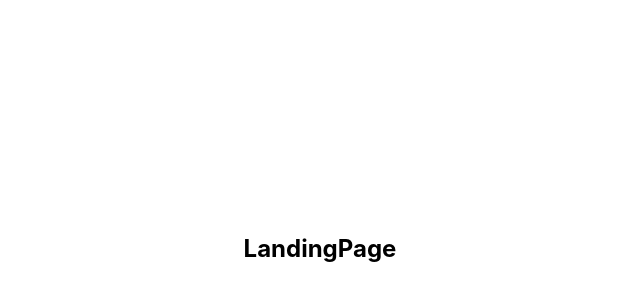
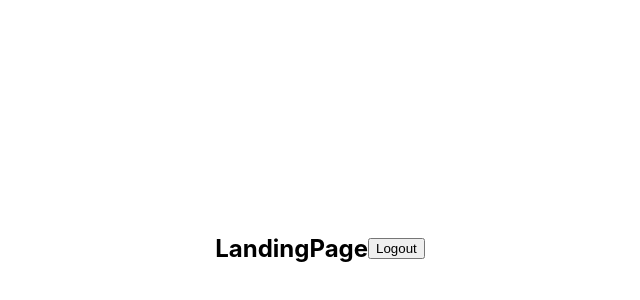
Before and after one commit to 0JIEUN0/react-bookshelf, a React (Create React App) app: page / in a window 1280 px wide. Shown: the part 152-452 px from the top of the page, without its empty margins (320-960 px from the left). Built offline with nearby package versions, Linux system fonts and the light colour scheme.

Commit message:
feat(user): add support for logout

```diff
--- a/src/components/views/LandingPage/LandingPage.js
+++ b/src/components/views/LandingPage/LandingPage.js
@@ -1,12 +1,23 @@
+import axios from 'axios'
 import React, { useEffect } from 'react'
 
 function LandingPage() {
+
+  const onClickHandler = () => {
+    axios.get('/logout')
+      .then(response => console.log(response));
+  }
+
   return (
     <div style={{
       display: 'flex', justifyContent: 'center', alignItems: 'center',
       width: '100%', height: '100vh',
     }}>
       <h2>LandingPage</h2>
+
+      <button onClick={onClickHandler}>
+        Logout
+      </button>
     </div>
   )
 }
```
